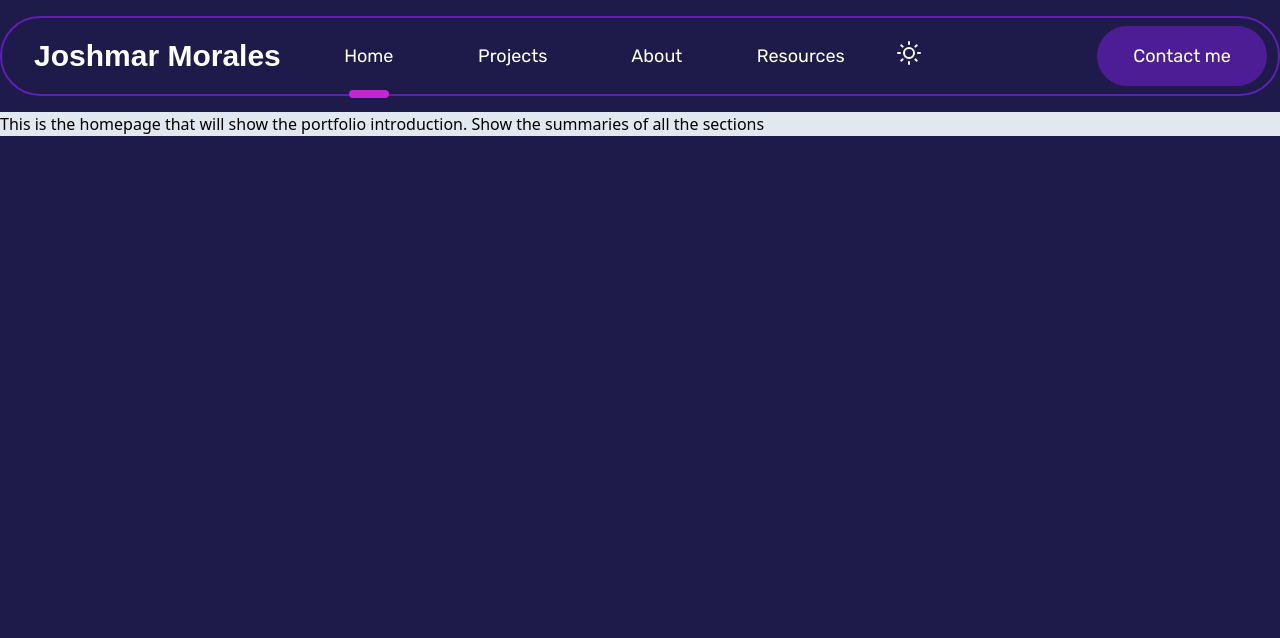
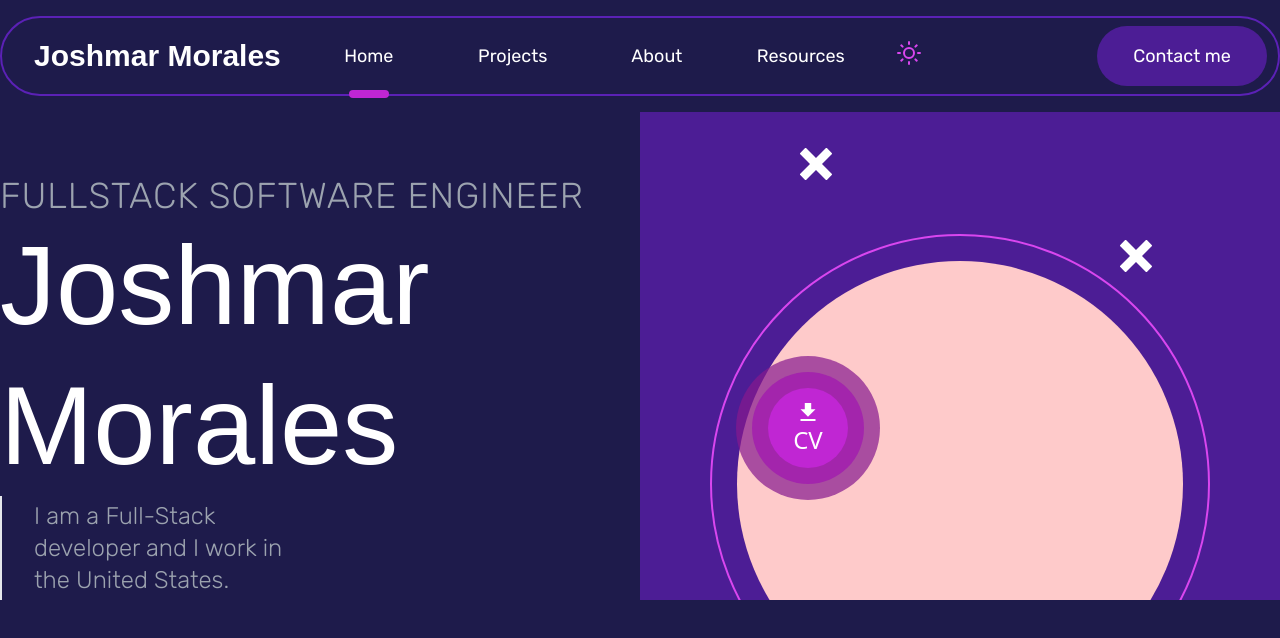
Before and after one commit to kahalagan00/cv-25, a Next.js app: page / in a window 1280 px wide. Shown: the top 638 px of the page. Built offline with nearby package versions, Linux system fonts and the light colour scheme.

Commit message:
Started on the homepage first section

```diff
--- a/src/app/_components/Header.tsx
+++ b/src/app/_components/Header.tsx
@@ -1,9 +1,9 @@
 "use client";
 
-import { Rubik } from "next/font/google";
 import Link from "next/link";
 import { useState } from "react";
 import ThemeMenu from "./ThemeMenu";
+import { Rubik } from "next/font/google";
 
 const rubik = Rubik({ weight: "400", subsets: ["latin"] });
 
--- a/src/app/_components/ThemeMenu.tsx
+++ b/src/app/_components/ThemeMenu.tsx
@@ -33,9 +33,9 @@ const ThemeMenu: React.FC = () => {
   return (
     <button onClick={handleClick}>
       {!isDarkMode ? (
-        <FiSun className="h-10 w-10 rounded-full p-2 hover:bg-violet-500" />
+        <FiSun className="h-10 w-10 rounded-full p-2 text-fuchsia-500 hover:bg-indigo-800" />
       ) : (
-        <FiMoon className="h-10 w-10 rounded-full p-2 hover:bg-violet-500" />
+        <FiMoon className="h-10 w-10 rounded-full p-2 text-fuchsia-500 hover:bg-indigo-800" />
       )}
     </button>
   );
--- a/src/app/page.tsx
+++ b/src/app/page.tsx
@@ -1,8 +1,46 @@
+import { Rubik } from "next/font/google";
+import { ImCross } from "react-icons/im";
+import { IoMdDownload } from "react-icons/io";
+
+const rubik = Rubik({ weight: "300", subsets: ["latin"] });
+
 const Page: React.FC = () => {
   return (
-    <div>
-      This is the homepage that will show the portfolio introduction. Show the
-      summaries of all the sections
+    // Profile Section
+    <div className="flex w-full">
+      <div className="w-1/2 bg-indigo-950 pt-16">
+        <h2
+          className={`${rubik.className} text-4xl uppercase tracking-wide text-gray-400`}
+        >
+          Fullstack software engineer
+        </h2>
+        <h1 className="font-clashsemibold text-[7rem] leading-tight text-white">
+          Joshmar Morales
+        </h1>
+
+        <div
+          className={`${rubik.className} w-[300px] border-l-2 border-l-gray-200 py-1 pl-8 text-2xl text-gray-400`}
+        >
+          I am a Full-Stack developer and I work in the United States.
+        </div>
+      </div>
+      <div className="relative w-1/2 overflow-hidden bg-violet-900">
+        <div className="absolute left-1/2 top-1/4 flex h-[500px] w-[500px] -translate-x-1/2 transform items-center justify-center rounded-full border-2 border-fuchsia-500 bg-transparent">
+          <div className="h-[90%] w-[90%] rounded-full bg-red-200"></div>
+        </div>
+
+        <div className="absolute left-24 top-1/2 flex h-36 w-36 items-center justify-center rounded-full bg-fuchsia-800 bg-opacity-70">
+          <div className="flex h-28 w-28 items-center justify-center rounded-full bg-fuchsia-700 bg-opacity-80">
+            <button className="flex h-20 w-20 flex-col items-center justify-center rounded-full bg-fuchsia-600 transition-transform ease-in-out hover:bg-fuchsia-500 active:translate-y-1">
+              <IoMdDownload className="text-2xl text-white" />
+              <span className="text-2xl text-white">CV</span>
+            </button>
+          </div>
+        </div>
+
+        <ImCross className="absolute left-1/4 top-9 h-8 w-8 text-white" />
+        <ImCross className="absolute right-32 top-32 h-8 w-8 text-white" />
+      </div>
     </div>
   );
 };
```
Also changed, not shown: src/app/globals.css (+24 -0 lines), public/images/Header_Torsoshot.png (added).
